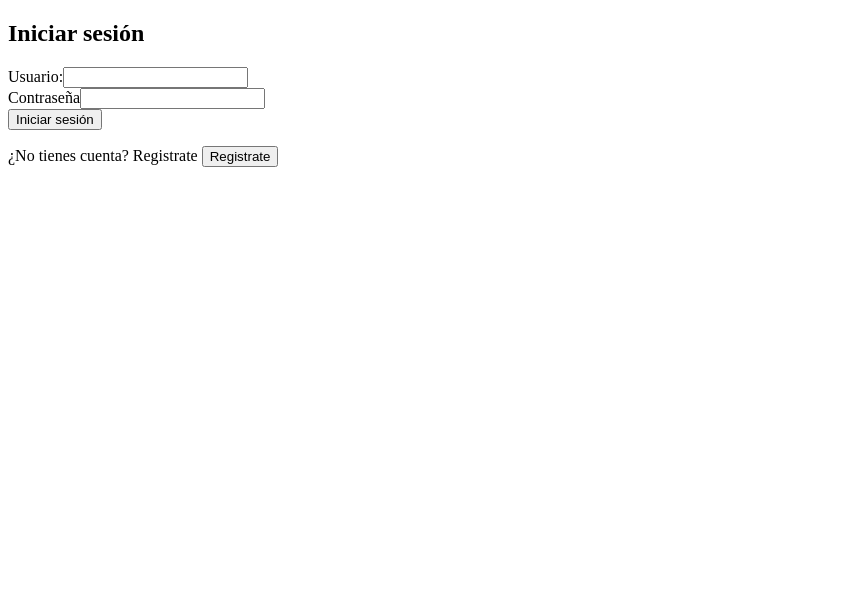
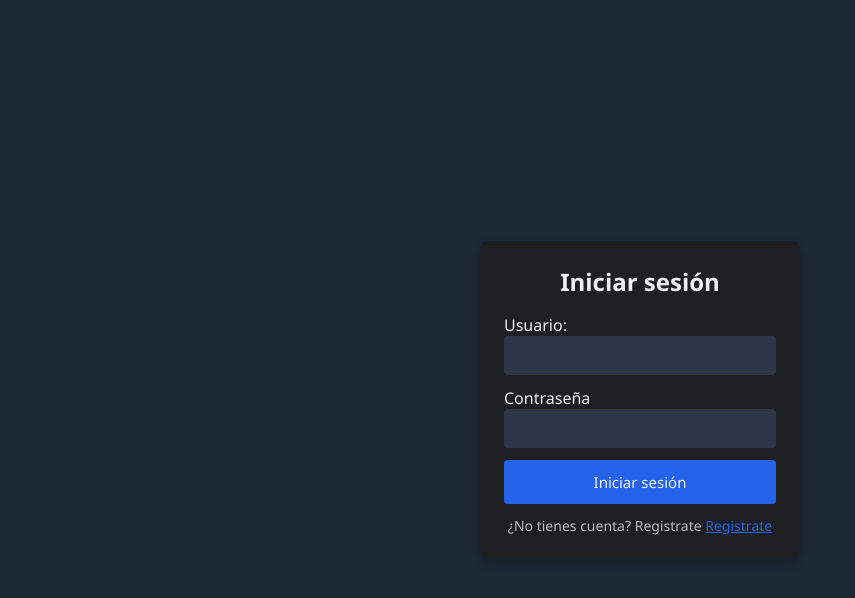
Before and after one commit to Artarexces/Cloudy, a React (Vite) app in the folder frontend/cloudy/: page / in a window 1280 px wide. Shown: the top 598 px of the page, without its empty margins (0-855 px from the left). Built offline with nearby package versions, Linux system fonts and the light colour scheme.

Commit message:
Login fix & css

```diff
--- a/frontend/cloudy/src/App.jsx
+++ b/frontend/cloudy/src/App.jsx
@@ -3,6 +3,7 @@ import { useState } from 'react'
 import Login from './components/Login'
 import Register from './components/Register'
 import Weather from './components/Weather'
+import './styles.css'
 
 
 const App = () => {
@@ -73,12 +74,12 @@ return (
     {view === 'login' && (
       <Login
         onLogin={handleLogin}
-        switchToRegister={() => setView('Register')}
+        switchToRegister={() => setView('register')}
       />
     )}
 
     {view === 'register' && (
-      <Register switchToLogin={()=> setView('Login')}/>
+      <Register switchToLogin={()=> setView('login')}/>
     )}
 
     {view === 'weather' && token && (
--- a/frontend/cloudy/src/components/Login.jsx
+++ b/frontend/cloudy/src/components/Login.jsx
@@ -37,6 +37,8 @@ const Login = ({ onLogin ,switchToRegister }) => {
                 <input
                 type="text"
                 value={username}
+                required
+                className='input-field'
                 onChange={(e) => setUsername(e.target.value)}
                 />
             </div>
@@ -45,14 +47,16 @@ const Login = ({ onLogin ,switchToRegister }) => {
                 <input
                 type="password"
                 value={password}
+                required
+                className='input-field'
                 onChange={(e) => setPassword(e.target.value)}
                 />
             </div>
-            <button type="submit">Iniciar sesión</button>
+            <button type="submit" className='btn-primary'>Iniciar sesión</button>
         </form>
-        <p>
+        <p className='text-link'>
             ¿No tienes cuenta? Registrate{' '}
-            <button onClick={switchToRegister}>Registrate</button>
+            <span onClick={switchToRegister}>Registrate</span>
         </p>
     </div>
 </div>
--- a/frontend/cloudy/src/components/Weather.jsx
+++ b/frontend/cloudy/src/components/Weather.jsx
@@ -1,4 +1,4 @@
-import React, { useEffect, useState, useRef, useContext } from 'react'
+import React, { useEffect, useState, useRef } from 'react'
 import { gsap } from 'gsap'
 
 const Weather = ({token, logout}) => {
--- /dev/null
+++ b/frontend/cloudy/src/styles.css
@@ -0,0 +1,96 @@
+/* Fuentes generales */
+
+*{
+    box-sizing: border-box;
+    margin: 0;
+    padding: 0;
+    font-family: 'Segoe UI', Tahoma, Geneva, Verdana, sans-serif;
+    color: #ECEFF4;
+}
+
+/* Contenedores para formularios Login/Register */
+.app-container {
+    background: #1E2938;
+    min-height: 100vh;
+    display: flex;
+    align-items: center;
+    justify-content: center;
+    padding: 20px;
+}
+
+.form-container {
+    background: rgba(30, 30, 30, 0.9);
+    border-radius: 8px;
+    padding: 24px;
+    width: 320px;
+    box-shadow: 0 4px 12px rgba(0, 0, 0, 0.3);
+}
+
+.form-container h2 {
+    text-align: center;
+    margin-bottom: 16px;
+    font-size: 24px;
+}
+
+.input-field {
+    width: 100%;
+    padding: 10px;
+    border: none;
+    border-radius: 4px;
+    margin-bottom: 12px;
+    background: #2D3748;
+    color: #fff;
+    font-size: 14px;
+}
+
+.input-field::placeholder{
+    color: #bbb;
+}
+
+/* Botones */
+
+.btn-primary {
+    width: 100%;
+    padding: 12px;
+    border: none;
+    border-radius: 4px;
+    background-color: #2563EB;
+    font-size: 15px;
+    cursor: pointer;
+    transition: background-color 0.2s ease-in-out;
+}
+
+.btn-primary:hover {
+    background-color: #1E40AF;
+}
+
+.logout-btn{
+    position: absolute;
+    top: 24px;
+    right: 24px;
+    background: #F56565;
+    border: none;
+    border-radius: 6px;
+}
+
+.text-link {
+    text-align: center;
+    margin-top: 12px;
+    font-size: 14px;
+    color: #bbb;
+}
+
+.text-link span {
+    color: #2563EB;
+    cursor: pointer;
+    text-decoration: underline;
+}
+
+/* Contenedor principal Dashboard */
+
+.weather-containter {
+    position: relative;
+    min-height: 100vh;
+    padding: 24px;
+    background: #1E2938;
+}
```
